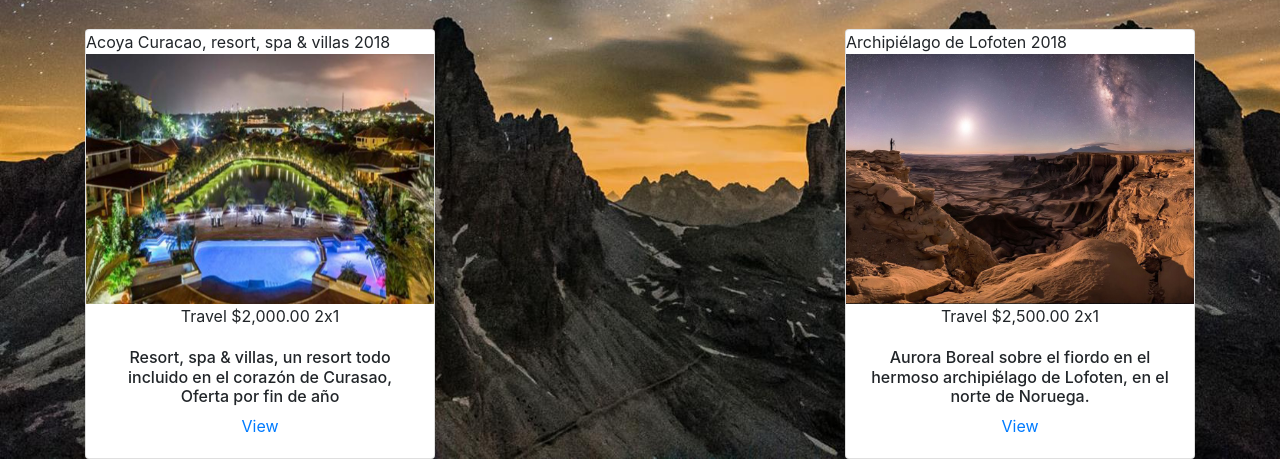
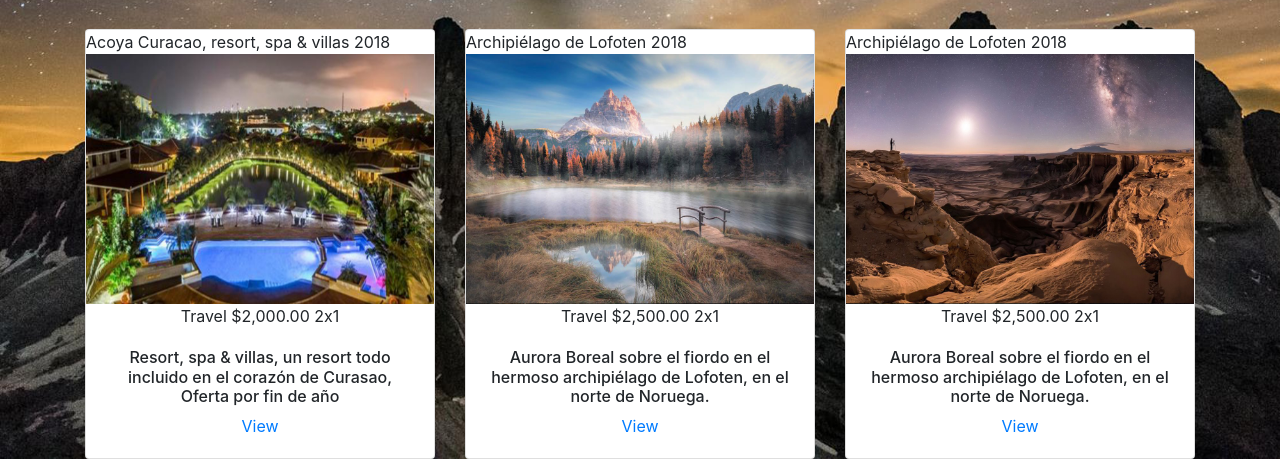
Before and after one commit to carlos10796/miwebGit, a plain HTML site: page index.html in a window 1280 px wide. Shown: the part 648-1107 px from the top of the page. Drawn offline with Linux system fonts and the light colour scheme.

Commit message:
Agregue una card en medio de la pagina

```diff
--- a/index.html
+++ b/index.html
@@ -52,7 +52,26 @@
                </div>
 
                <div class="col-md-4">
-
+                    <div class="card rounded">
+                         <div class="card-image">
+                              <span class="card-notify-badge">Archipiélago de Lofoten</span>
+                              <span class="card-notify-year">2018</span>
+                              <img class="img-fluid" src="img/Lago_Oberon.jpg" alt="Alternate Text" width="500px"
+                                   height="500px" />
+                         </div>
+                         <div class="card-image-overlay m-auto">
+                              <span class="card-detail-badge">Travel</span>
+                              <span class="card-detail-badge">$2,500.00</span>
+                              <span class="card-detail-badge">2x1</span>
+                         </div>
+                         <div class="card-body text-center">
+                              <div class="ad-title m-auto">
+                                   <h6>Aurora Boreal sobre el fiordo en el hermoso archipiélago de Lofoten, en el norte
+                                        de Noruega.</h6>
+                              </div>
+                              <a class="ad-btn" href="#">View</a>
+                         </div>
+                    </div>
                </div>
 
                <div class="col-md-4">
```
